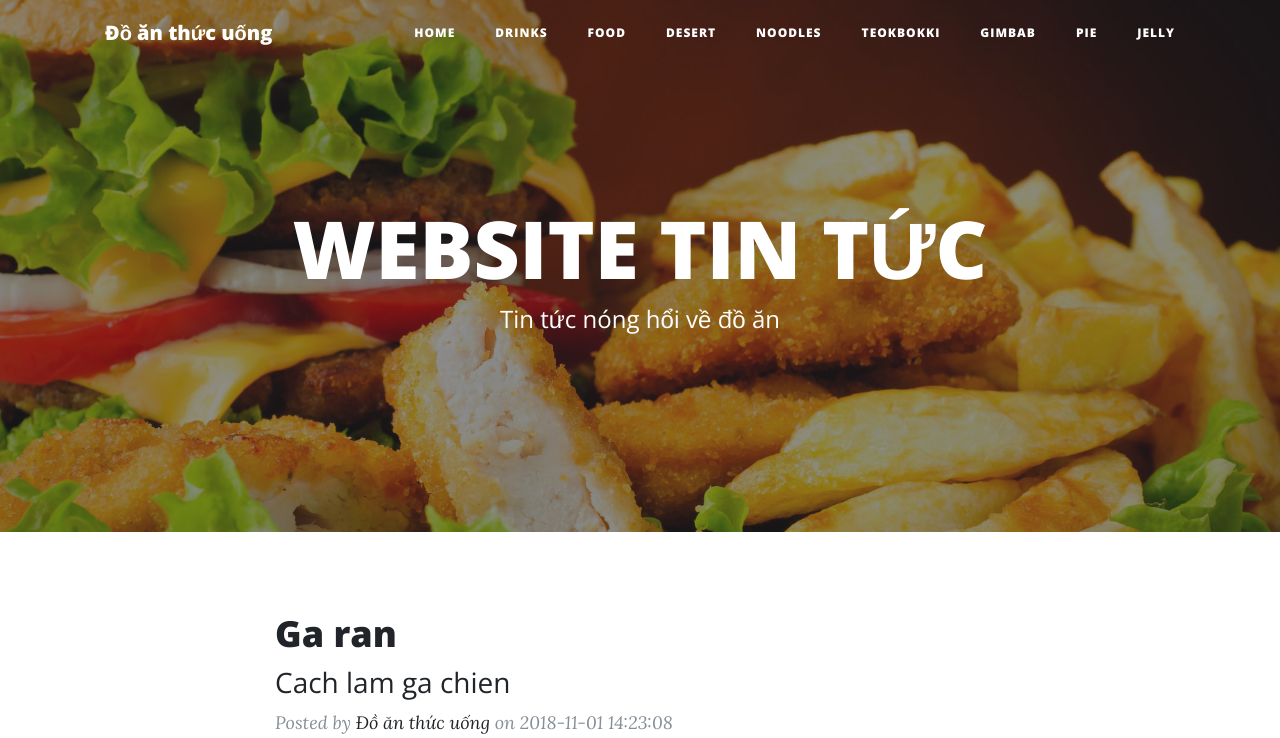
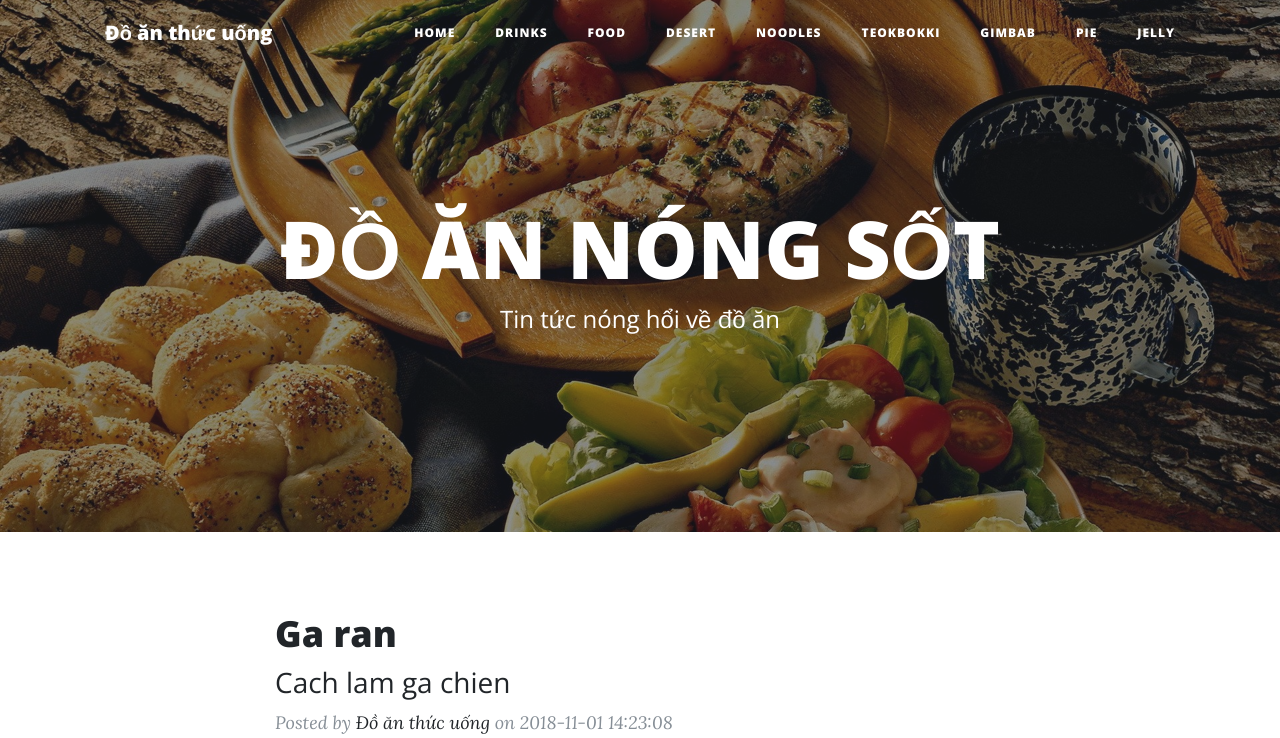
Before and after one commit to ntvan1504/thuchanhphp, a PHP site: page / in a window 1280 px wide. Shown: the top 738 px of the page. Run offline with PHP 8.4, Linux system fonts and the light colour scheme; data comes from the database, SQL or seed files in the repository.

Commit message:
sua lai hien thi

```diff
--- a/baitapthuchanh_html/Public/home.php
+++ b/baitapthuchanh_html/Public/home.php
@@ -64,13 +64,13 @@ $listPost = $posts->buildQueryParams([
         </nav>
 
         <!-- Page Header -->
-        <header class="masthead" style="background-image: url('../startbootstrap-clean-blog-gh-pages/img/comidatrump.jpg')">
+        <header class="masthead" style="background-image: url('../startbootstrap-clean-blog-gh-pages/img/food.jpg')">
             <div class="overlay"></div>
             <div class="container">
                 <div class="row">
                     <div class="col-lg-8 col-md-10 mx-auto">
                         <div class="site-heading">
-                            <h1>WEBSITE TIN TỨC</h1>
+                            <h1>ĐỒ ĂN NÓNG SỐT</h1>
                             <span class="subheading">Tin tức nóng hổi về đồ ăn</span>
                         </div>
                     </div>
--- a/baitapthuchanh_html/Public/post_detail.php
+++ b/baitapthuchanh_html/Public/post_detail.php
@@ -76,11 +76,11 @@ if ($id) {
       <div class="container">
         <div class="row">
           <div class="col-lg-8 col-md-10 mx-auto">
-            <div class="post-heading">
+              <div class="post-heading">
               <h1><?= $postDetail["name"] ?></h1>
               <h2 class="subheading"><?= $postDetail["description"] ?></h2>
-              <span class="meta">Posted by
-                <a href="#">Đồ ăn thức uống</a>
+              <span class="meta" style="color: orange;">Posted by
+                <a class="doan" href="#" style="color: orange;">Đồ ăn thức uống</a>
                 on <?= $postDetail["created_time"] ?></span>
             </div>
           </div>
```
Also changed, not shown: baitapthuchanh_html/startbootstrap-clean-blog-gh-pages/img/food.jpg (added).
